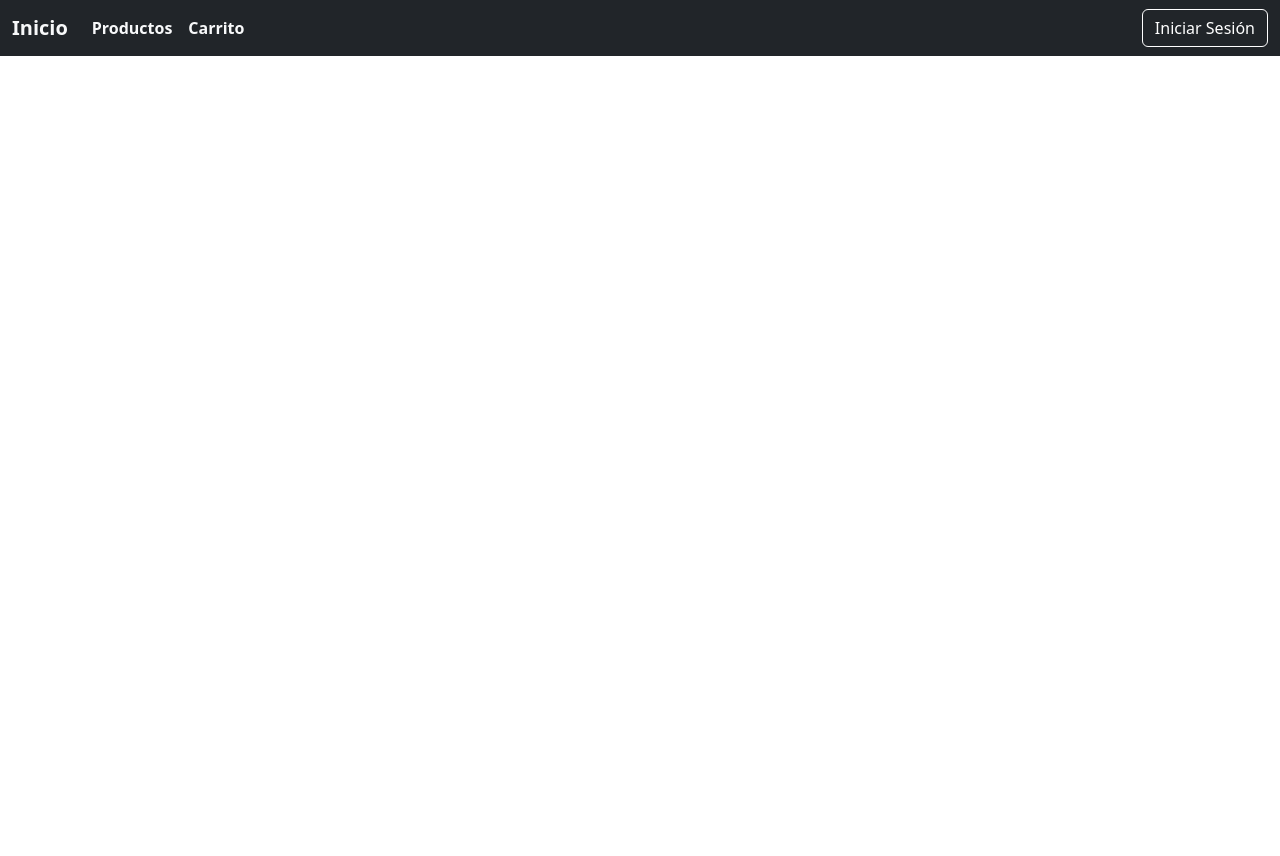
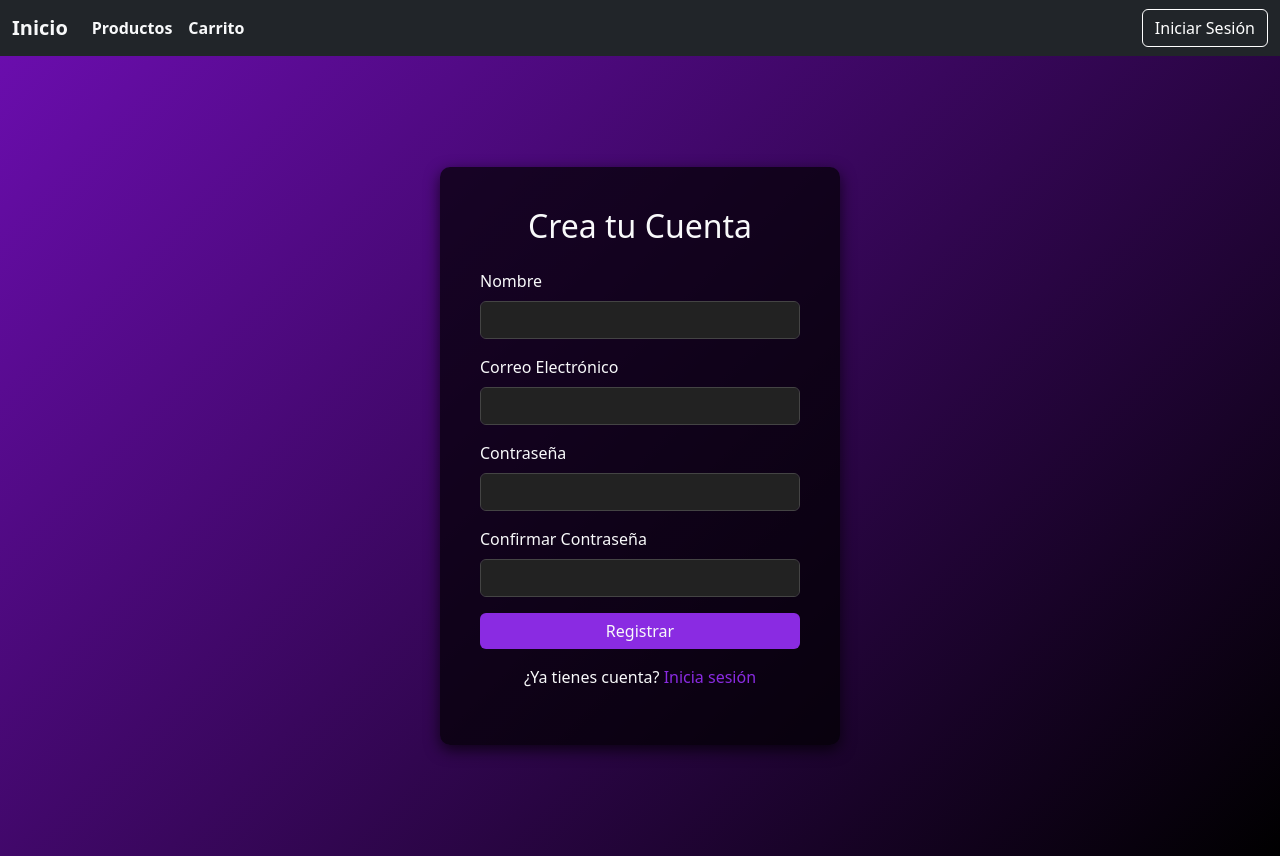
Before and after one commit to Yggdrasil12/vue-eCommerce, a Vue app: page /signup in a window 1280 px wide. Before the commit the page ends 800 px from the top, so only its background shows below. Built offline with nearby package versions, Linux system fonts and the light colour scheme.

Commit message:
Se agregaron iconos de bootstrap, se agrego ruta para registrar, se agrego funcion de inicio de sesion, se modifico la vista de productos, se creo la vista de registro

```diff
--- a/index.html
+++ b/index.html
@@ -4,11 +4,13 @@
     <meta charset="UTF-8">
     <link rel="icon" href="/favicon.ico">
     <link href="https://cdn.jsdelivr.net/npm/bootstrap@5.3.3/dist/css/bootstrap.min.css" rel="stylesheet" integrity="sha384-QWTKZyjpPEjISv5WaRU9OFeRpok6YctnYmDr5pNlyT2bRjXh0JMhjY6hW+ALEwIH" crossorigin="anonymous">
+    <link href="https://cdn.jsdelivr.net/npm/bootstrap-icons/font/bootstrap-icons.css" rel="stylesheet">
     <meta name="viewport" content="width=device-width, initial-scale=1.0">
     <title>Ecommerce</title>
   </head>
   <body>
     <div id="app"></div>
+
     <script type="module" src="/src/main.js"></script>
     <script src="https://cdn.jsdelivr.net/npm/bootstrap@5.3.3/dist/js/bootstrap.bundle.min.js" integrity="sha384-YvpcrYf0tY3lHB60NNkmXc5s9fDVZLESaAA55NDzOxhy9GkcIdslK1eN7N6jIeHz" crossorigin="anonymous"></script>
     <script src="https://cdn.jsdelivr.net/npm/@popperjs/core@2.11.8/dist/umd/popper.min.js" integrity="sha384-I7E8VVD/ismYTF4hNIPjVp/Zjvgyol6VFvRkX/vR+Vc4jQkC+hVqc2pM8ODewa9r" crossorigin="anonymous"></script>
--- a/src/router/index.js
+++ b/src/router/index.js
@@ -29,6 +29,16 @@ const router = createRouter({
       component: () => import('../views/Login.vue'),
     },
     {
+      path: '/signup',
+      name: 'signup',
+      // component: HomeView,
+      // component: ShowLogin,
+      // route level code-splitting
+      // this generates a separate chunk (About.[hash].js) for this route
+      // which is lazy-loaded when the route is visited.
+      component: () => import('../views/Signup.vue'),
+    },
+    {
       path: '/cart',
       name: 'cart',
       // component: HomeView,
--- a/src/views/Login.vue
+++ b/src/views/Login.vue
@@ -36,13 +36,39 @@ export default {
     };
   },
   methods: {
-    handleLogin() {
-      // Aquí puedes agregar la lógica de autenticación
-      console.log('Iniciando sesión con:', this.email, this.password);
-      // Redirigir a la página principal o dashboard
-      this.$router.push('/');
+    async handleLogin() {
+        const userData = {
+            email: this.email,
+            password: this.password,
+        };
+
+        try {
+            const response = await fetch('http://127.0.0.1:8000/api/login', {
+                method: 'POST',
+                headers: {
+                    'Content-Type': 'application/json',
+                },
+                body: JSON.stringify(userData),
+            });
+
+            // Verificar si la respuesta es exitosa
+            if (!response.ok) {
+                const errorData = await response.json();
+                throw new Error(errorData.message || 'Error al iniciar sesión');
+            }
+
+            const data = await response.json();
+            console.log('Inicio de sesión exitoso:', data);
+
+            // Aquí puedes redirigir a la página principal o dashboard
+            this.$router.push('/'); // Cambia '/dashboard' según tu ruta
+
+        } catch (error) {
+            console.error('Error al iniciar sesión:', error);
+            alert(error.message); // Muestra el mensaje de error al usuario
+        }
     }
-  }
+}
 };
 </script>
 
--- a/src/views/Products.vue
+++ b/src/views/Products.vue
@@ -18,8 +18,15 @@
             <td>${{ product.price.toFixed(2) }}</td>
             <td>{{ product.description }}</td>
             <td>
-            <button class="btn btn-outline-light" @click="viewDetails(product.id)">
-              Ver Detalles
+              <!-- Botones con íconos -->
+              <button class="btn btn-outline-light mx-2" @click="viewDetails(product.id)">
+                <i class="bi bi-eye"></i> <!-- Ícono de ojo -->
+              </button>
+              <button class="btn btn-outline-warning mx-2" @click="editProduct(product.id)">
+                <i class="bi bi-pencil"></i> <!-- Ícono de lápiz -->
+              </button>
+              <button class="btn btn-outline-success mx-2" @click="addToCart(product)">
+                <i class="bi bi-cart-plus"></i> <!-- Ícono de carrito -->
               </button>
             </td>
           </tr>
@@ -29,6 +36,23 @@
           </tr>
         </tbody>
       </table>
+    </div>
+
+    <!-- Modal para ver detalles -->
+  <div class="modal fade" id="viewDetailsModal" tabindex="-1" aria-labelledby="viewDetailsModalLabel" aria-hidden="true">
+    <div class="modal-dialog">
+      <div class="modal-content">
+        <div class="modal-header">
+          <h5 class="modal-title" id="viewDetailsModalLabel">Detalles del Producto</h5>
+          <button type="button" class="btn-close" data-bs-dismiss="modal" aria-label="Close"></button>
+        </div>
+        <div class="modal-body">
+          <p><strong>Nombre:</strong> {{ selectedProduct?.name }}</p>
+          <p><strong>Precio:</strong> ${{ selectedProduct?.price.toFixed(2) }}</p>
+          <p><strong>Descripción:</strong> {{ selectedProduct?.description }}</p>
+        </div>
+      </div>
+    </div>
   </div>
 </template>
 
@@ -47,9 +71,7 @@ export default {
     // Llamada a la API para obtener los productos
     async fetchProducts() {
       try {
-        const response = await fetch('http://127.0.0.1:8000/api/get/products');
-        console.log(response);
-
+        const response = await fetch('http://127.0.0.1:8000/api/products');
         const data = await response.json();
         this.products = data;
       } catch (error) {
@@ -59,6 +81,15 @@ export default {
     // Función para manejar el clic en el botón "Ver Detalles"
     viewDetails(productId) {
       this.$router.push({ name: 'product-details', params: { id: productId } });
+    },
+    // Función para manejar el clic en el botón "Editar"
+    editProduct(productId) {
+      this.$router.push({ name: 'edit-product', params: { id: productId } });
+    },
+    // Función para agregar al carrito
+    addToCart(product) {
+      this.$emit('add-to-cart', product);
+      alert(`Producto ${product.name} agregado al carrito`);
     }
   }
 };
@@ -90,7 +121,9 @@ td {
   color: #ddd;
 }
 
-table .btn-outline-light {
+table .btn-outline-light,
+table .btn-outline-warning,
+table .btn-outline-success {
   color: #fff;
   border-color: #fff;
   transition: background-color 0.3s ease;
@@ -98,6 +131,14 @@ table .btn-outline-light {
 
 table .btn-outline-light:hover {
   background-color: #8a2be2;
+}
+
+table .btn-outline-warning:hover {
+  background-color: #ffcc00;
+}
+
+table .btn-outline-success:hover {
+  background-color: #28a745;
 }
 
 /* Estilo para las filas de la tabla */
--- /dev/null
+++ b/src/views/Signup.vue
@@ -0,0 +1,137 @@
+<template>
+  <div class="register-container">
+    <div class="register-form-container">
+      <h2 class="text-center text-light mb-4">Crea tu Cuenta</h2>
+      <form @submit.prevent="handleRegister">
+        <div class="mb-3">
+          <label for="name" class="form-label text-light">Nombre</label>
+          <input type="text" class="form-control" id="name" v-model="name" required />
+        </div>
+        <div class="mb-3">
+          <label for="email" class="form-label text-light">Correo Electrónico</label>
+          <input type="email" class="form-control" id="email" v-model="email" required />
+        </div>
+        <div class="mb-3">
+          <label for="password" class="form-label text-light">Contraseña</label>
+          <input type="password" class="form-control" id="password" v-model="password" required />
+        </div>
+        <div class="mb-3">
+          <label for="confirmPassword" class="form-label text-light">Confirmar Contraseña</label>
+          <input
+            type="password"
+            class="form-control"
+            id="confirmPassword"
+            v-model="confirmPassword"
+            required
+          />
+        </div>
+        <button type="submit" class="btn btn-outline-light w-100">Registrar</button>
+      </form>
+      <p class="text-center text-light mt-3">
+        ¿Ya tienes cuenta? <router-link to="/login" class="text-decoration-none">Inicia sesión</router-link>
+      </p>
+    </div>
+  </div>
+</template>
+
+<script>
+export default {
+  name: 'Register',
+  data() {
+    return {
+      name: '',
+      email: '',
+      password: '',
+      confirmPassword: '',
+    };
+  },
+  methods: {
+  async handleRegister() {
+    // Validación de contraseñas
+    if (this.password !== this.confirmPassword) {
+      alert('Las contraseñas no coinciden.');
+      return;
+    }
+
+    const userData = {
+      name: this.name,
+      email: this.email,
+      password: this.password,
+    };
+
+    try {
+      const response = await fetch('http://127.0.0.1:8000/api/register', {
+        method: 'POST',
+        headers: {
+          'Content-Type': 'application/json', // Especificamos que estamos enviando JSON
+        },
+        body: JSON.stringify(userData), // Convertimos los datos a JSON
+      });
+
+      if (!response.ok) {
+        throw new Error('Error al registrar el usuario');
+      }
+
+      const data = await response.json();
+      console.log('Usuario registrado:', data);
+
+      // Aquí puedes redirigir al login si el registro fue exitoso
+      this.$router.push('/login');
+    } catch (error) {
+      console.error('Error al registrar el usuario:', error);
+      alert('Hubo un error al registrar el usuario.');
+    }
+  },
+}
+};
+</script>
+
+<style scoped>
+.register-container {
+  background: linear-gradient(135deg, #6a0dad, #000); /* Fondo morado */
+  min-height: 100vh;
+  display: flex;
+  justify-content: center;
+  align-items: center;
+}
+
+.register-form-container {
+  background-color: rgba(0, 0, 0, 0.7); /* Fondo oscuro para el formulario */
+  padding: 40px;
+  border-radius: 10px;
+  box-shadow: 0 5px 15px rgba(0, 0, 0, 0.7);
+  width: 100%;
+  max-width: 400px;
+}
+
+.register-form-container input {
+  background-color: #222;
+  color: #fff;
+  border: 1px solid #444;
+}
+
+.register-form-container input:focus {
+  border-color: #8a2be2; /* Color morado al enfocar los inputs */
+}
+
+.register-form-container button {
+  background-color: #8a2be2;
+  border: none;
+}
+
+.register-form-container button:hover {
+  background-color: #6a0dad;
+}
+
+.register-form-container p {
+  color: #ddd;
+}
+
+.register-form-container a {
+  color: #8a2be2;
+}
+
+.register-form-container a:hover {
+  text-decoration: underline;
+}
+</style>
```
Also changed, not shown: 1 other file (tests, documents, lock files or other folders). Lines whose indentation alone changed are shown as unchanged.
